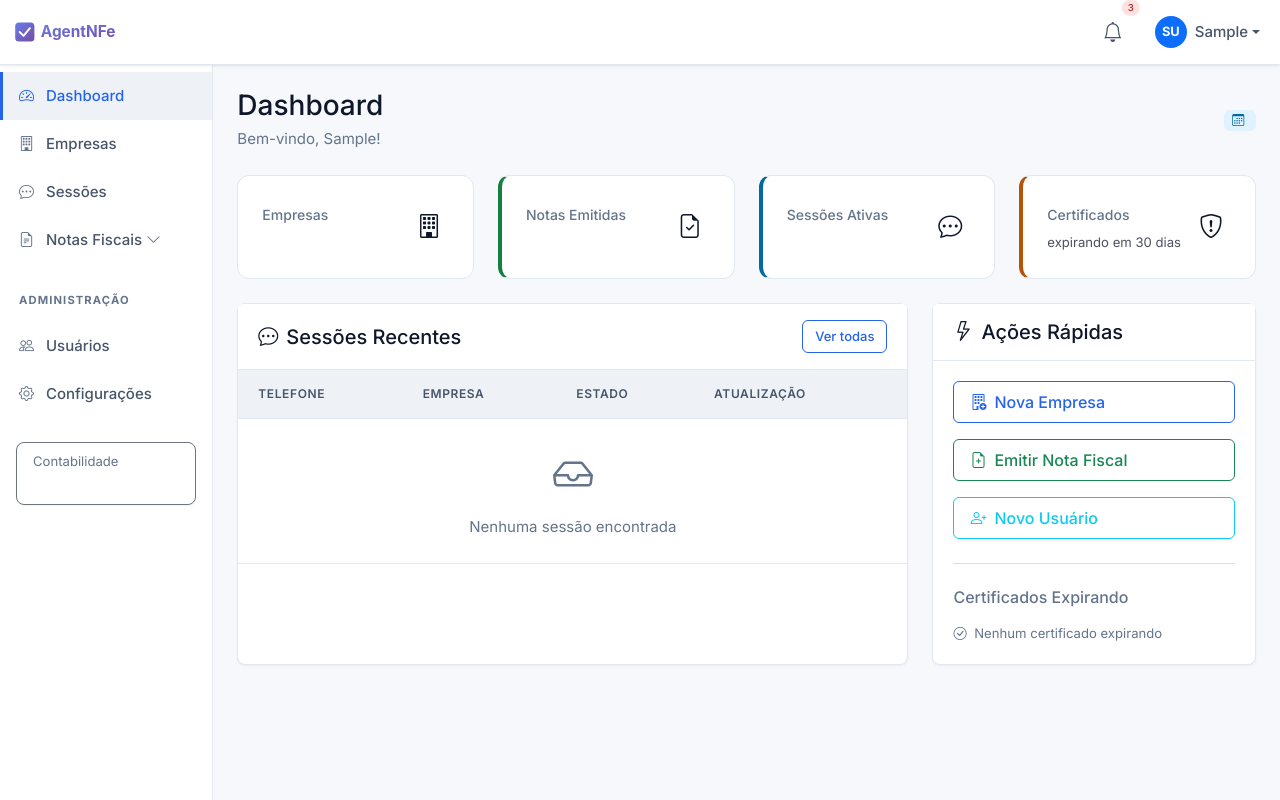
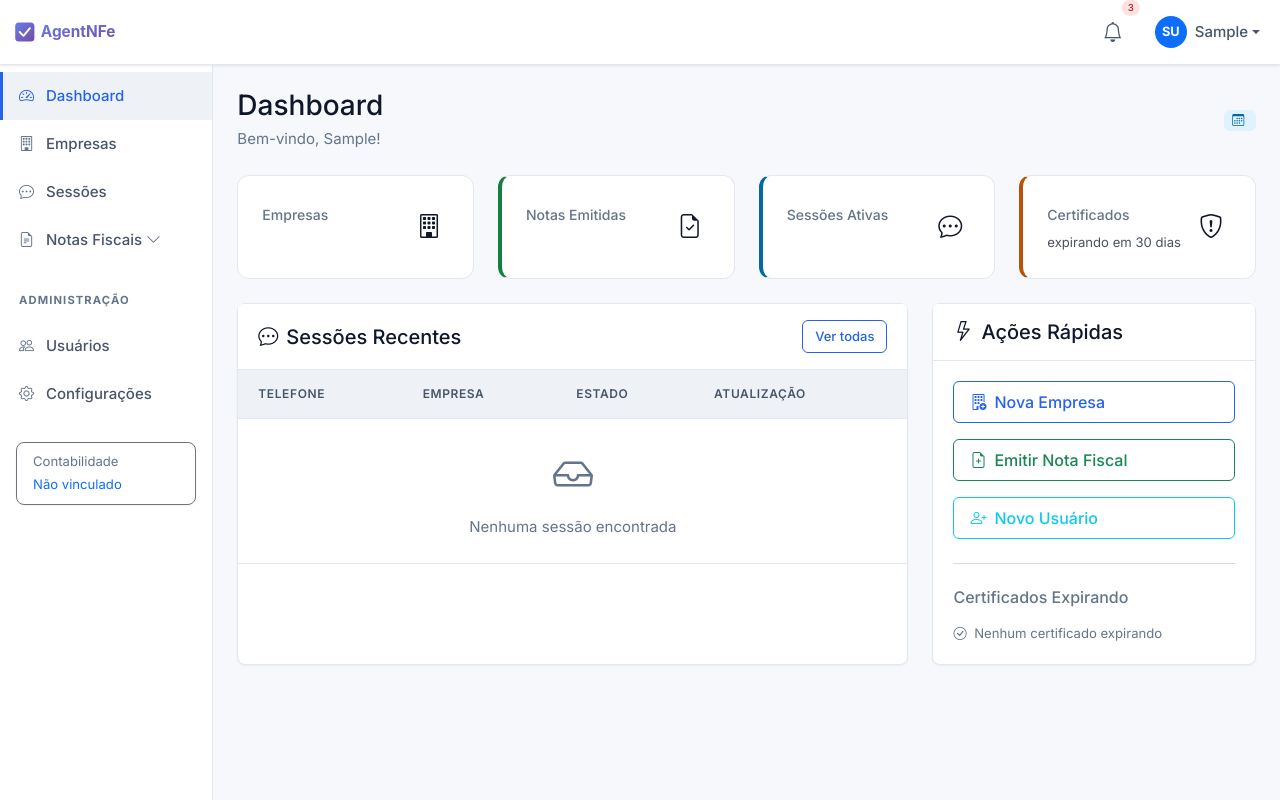
Before and after one commit to kcoelho79/AgentBaseNfe, a Django app: page /app/ in a window 1280 px wide. Run offline with Django 5.2, Linux system fonts and the light colour scheme; the visitor is signed in with stand-in values (Sample User, id 1).

Commit message:
fix: corrigir exibição do nome da contabilidade no sidebar
- Alterado de user.contabilidade.nome para user.contabilidade
- Usa o método __str__ do modelo que retorna nome_fantasia ou razao_social
- Campo 'nome' não existe no modelo Contabilidade

```diff
--- a/templates/components/sidebar.html
+++ b/templates/components/sidebar.html
@@ -105,9 +105,9 @@
             <div class="card bg-transparent border-secondary">
                 <div class="card-body py-2 px-3">
                     <small class="text-muted d-block">Contabilidade</small>
-                    <span class="text-white small">
+                    <span class="text-primary small">
                         {% if user.contabilidade %}
-                            {{ user.contabilidade.nome|truncatechars:20 }}
+                            {{ user.contabilidade|truncatechars:20 }}
                         {% else %}
                             Não vinculado
                         {% endif %}
```
